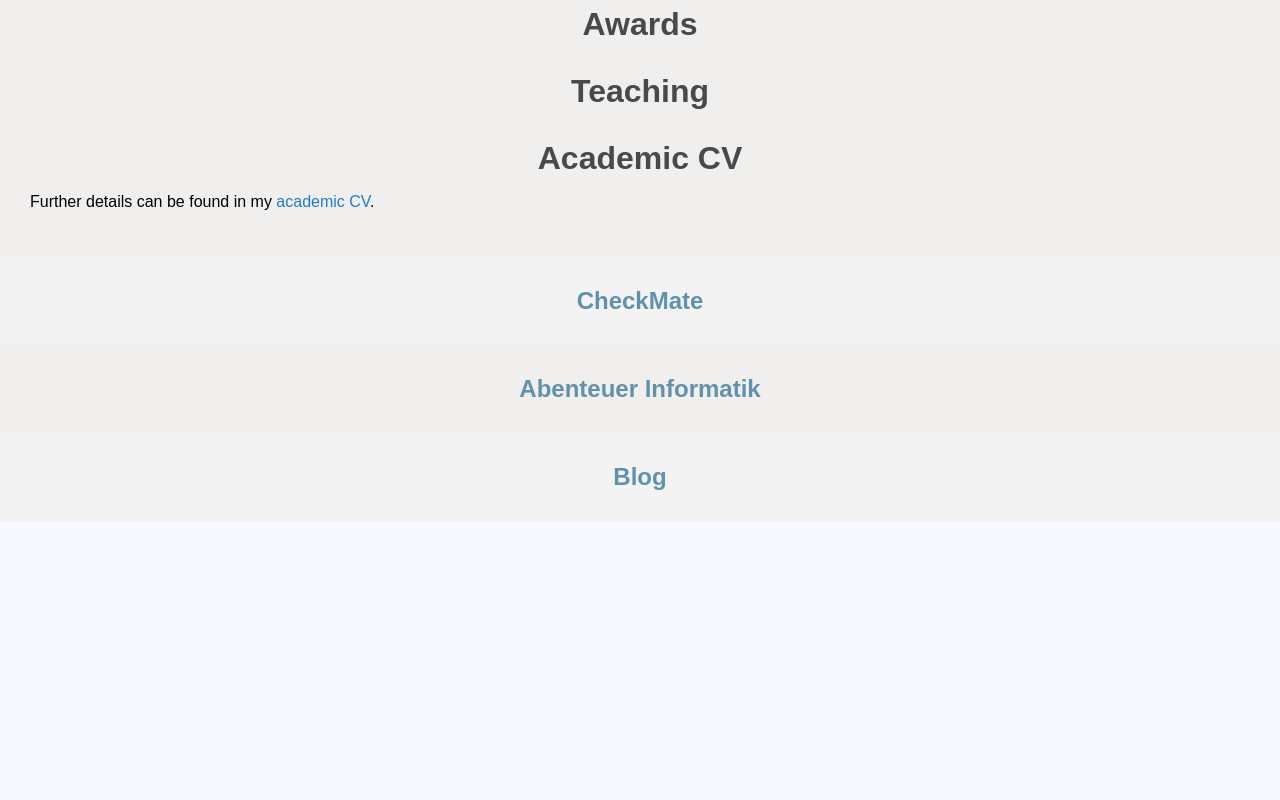
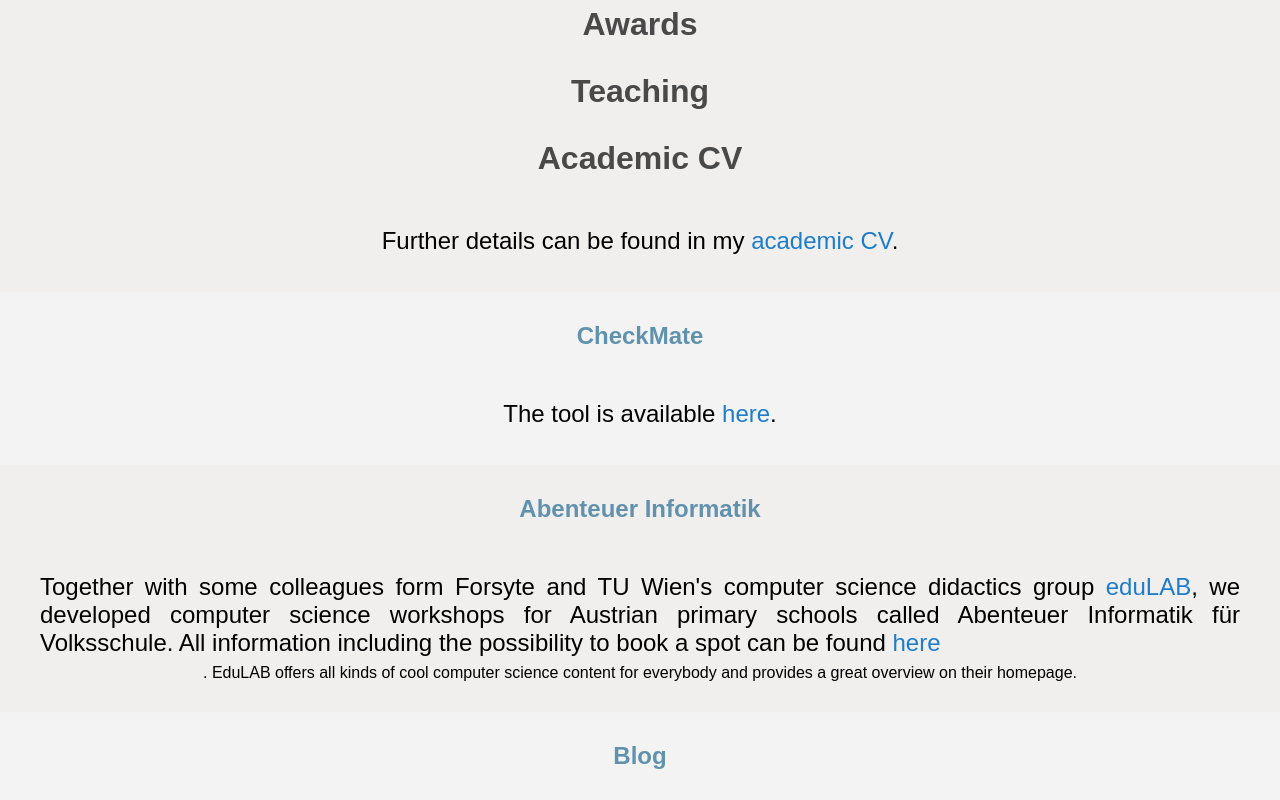
Before and after one commit to sophierain/sophierain.github.io, a plain HTML site: page index.html in a window 1280 px wide. Shown: the part 1740-2540 px from the top of the page. Before the commit the page ends 2261 px from the top, so only its background shows below. Drawn offline with Linux system fonts and the light colour scheme.

Commit message:
abenteuer informatik content

```diff
--- a/index.html
+++ b/index.html
@@ -163,7 +163,9 @@
         <h2 class="big">Teaching</h2>
 
         <h2 class="big">Academic CV</h2>
-        <p>Further details can be found in my <a href="img/academicCV.pdf">academic CV</a>.</p>
+        <div class="main column">
+        <p class="main">Further details can be found in my <a href="img/academicCV.pdf">academic CV</a>.</p>
+        </div>
 
         <!--
         <div class="main">
@@ -352,6 +354,9 @@
       </section>
       <section class="light" id="checkmate">
         <h1>CheckMate</h1>
+        <div class="main column">
+          <p class="main">The tool is available <a href="https://github.com/apre-group/checkmate">here</a>.</p>
+          </div>
         <!--
         <div class="main">
           <article>
@@ -370,6 +375,12 @@
       </section>
       <section class="dark" id="abenteuerinformatik">
         <h1>Abenteuer Informatik</h1>
+        <div class="main column">
+          <p class="main">Together with some colleagues form Forsyte and TU Wien's computer science didactics group <a href="https://edulab.ifs.tuwien.ac.at/">eduLAB</a>, we developed
+            computer science workshops for Austrian primary schools called Abenteuer Informatik für Volksschule. All information including the possibility to book a spot can be found
+            <a href="https://edulab.ifs.tuwien.ac.at/programme/volksschule-algorithmen/">here</a></p>. EduLAB offers all kinds of cool computer science content for everybody and provides
+             a great overview on their homepage.
+          </div>
         <!--
         <div class="main">
           During the four years of my PhD I had the chance to teach the students of mathematics and physics at University of Ljubljana. Besides the courses listed below I conducted a workshop on advanced uses of Mathematica. Prior to that I was a tutor and demonstrator for mathematics and analysis courses at Faculty for mathematics and physics, University of Ljubljana.
```
